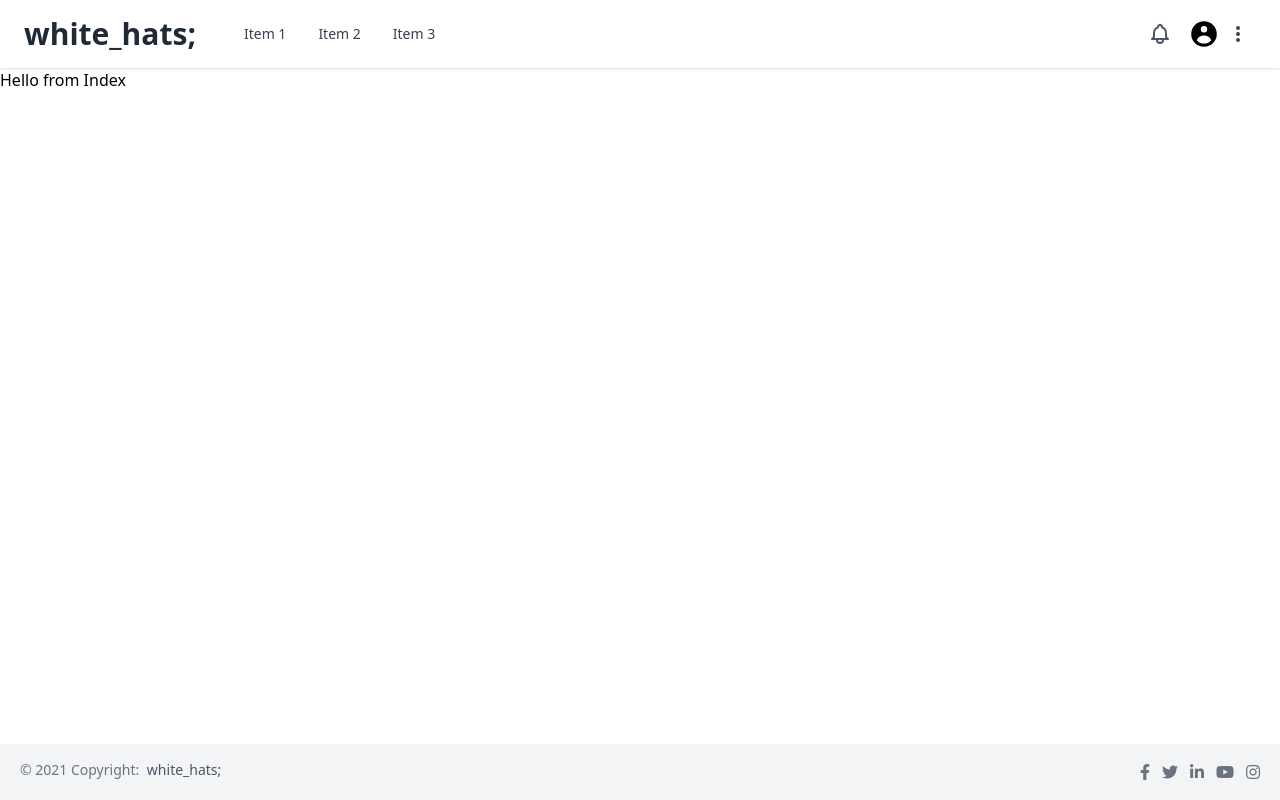
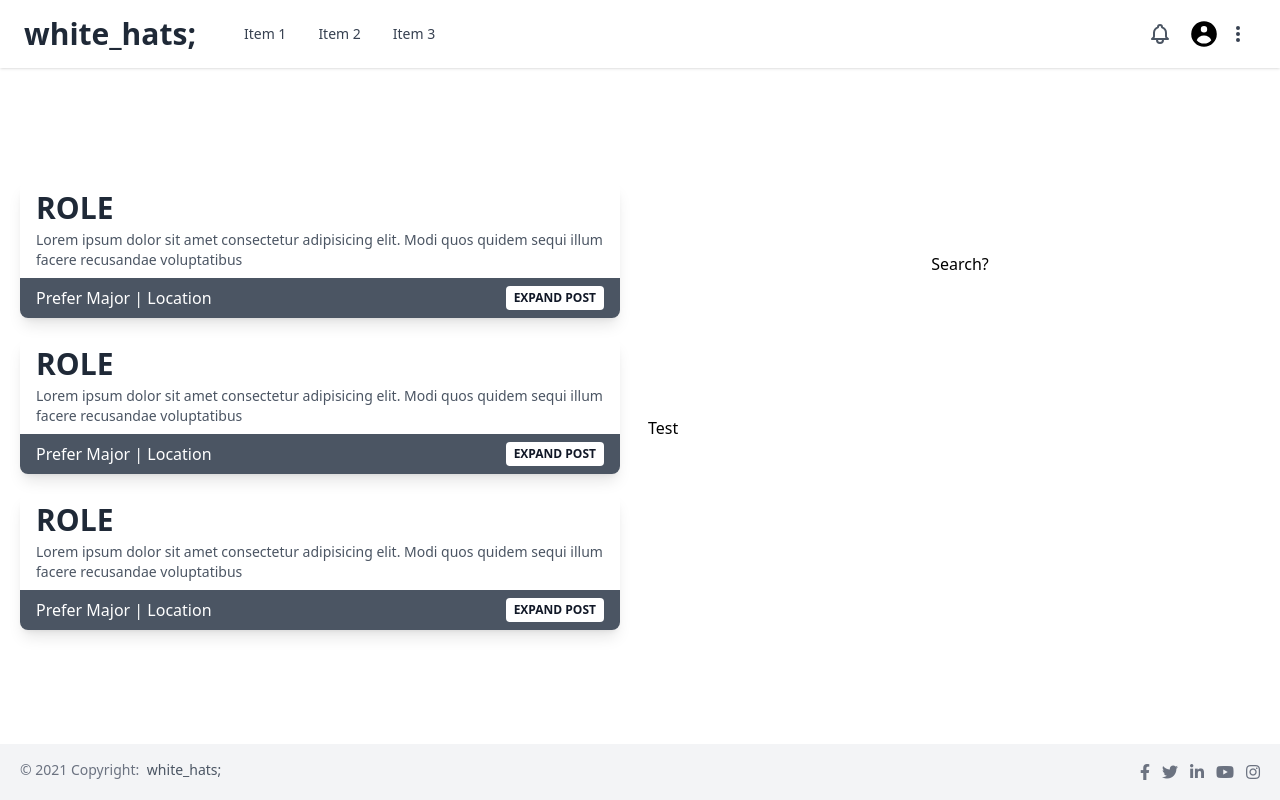
Before and after one commit to nonwiz0/studentprofile, a Django app: page / in a window 1280 px wide. Run offline with Django 3.2, Linux system fonts and the light colour scheme; some libraries are stand-ins or nearby versions.

Commit message:
Index: add list of available job

```diff
--- a/spapp/templates/spapp/index.html
+++ b/spapp/templates/spapp/index.html
@@ -2,6 +2,71 @@
 
 {% block content %}
 
-Hello from Index
+    <div class="flex flex-col-reverse py-10 mb-10 md:flex-row">
+        <div class="flex items-center justify-center w-full h-auto p-2">
+            <div class="flex flex-col w-5/6 h-full m-1 bg-white rounded-lg md:w-full space-y-5">
+                <div class="flex flex-row justify-between p-2 text-white rounded-lg bg-red">
+                    <p class="text-lg font-bold text-white">
+                        List of Available Job
+                    </p>
+                    <div class="relative" x-data="{open: false}">
+                    <button @click="open = !open" @click.outside="open = false">
+                        <svg xmlns="http://www.w3.org/2000/svg" class="w-6 h-6 rounded-lg hover:bg-white hover:text-gray-900" fill="none" viewBox="0 0 24 24" stroke="currentColor">
+                            <path stroke-linecap="round" stroke-linejoin="round" stroke-width="2" d="M8 9l4-4 4 4m0 6l-4 4-4-4" />
+                        </svg>
+                    </button>
+                    <div class="absolute right-0 z-20 w-48 py-2 mt-2 bg-white shadow-xl rounded-md dark:bg-gray-800" x-show="open">
+                        <a class="block px-4 py-3 text-sm text-gray-600 capitalize"> Sort </a>
+                        <hr />
+                    <a href="#" class="block px-4 py-3 text-sm text-gray-600 capitalize transition-colors duration-200 transform dark:text-gray-300 hover:bg-gray-100 dark:hover:bg-gray-700 dark:hover:text-white"> Language </a>
+                    <a href="#" class="block px-4 py-3 text-sm text-gray-600 capitalize transition-colors duration-200 transform dark:text-gray-300 hover:bg-gray-100 dark:hover:bg-gray-700 dark:hover:text-white"> Major </a>
+                    <a href="#" class="block px-4 py-3 text-sm text-gray-600 capitalize transition-colors duration-200 transform dark:text-gray-300 hover:bg-gray-100 dark:hover:bg-gray-700 dark:hover:text-white"> Location </a>
+                    </div>
+                    </div>
+                </div>
+
+                <div class="m-2 overflow-hidden bg-white rounded-lg shadow-lg dark:bg-gray-800">
+                    <div class="px-4 py-2">
+                        <p class="text-3xl font-bold text-gray-800 uppercase dark:text-white">Role</p>
+                        <p class="mt-1 text-sm text-gray-600 dark:text-gray-400">Lorem ipsum dolor sit amet consectetur adipisicing elit. Modi quos quidem sequi illum facere recusandae voluptatibus</p>
+                    </div>
+                    <div class="flex items-center justify-between px-4 py-2 bg-gray-600">
+                        <p class="text-base text-white">Prefer Major | Location</p>
+                        <button class="px-2 py-1 text-xs font-semibold text-gray-900 uppercase bg-white rounded transition-colors duration-200 transform hover:bg-gray-200 focus:bg-gray-400 focus:outline-none">Expand post</button>
+                    </div>
+                </div>
+                <div class="m-2 overflow-hidden bg-white rounded-lg shadow-lg dark:bg-gray-800">
+                    <div class="px-4 py-2">
+                        <p class="text-3xl font-bold text-gray-800 uppercase dark:text-white">Role</p>
+                        <p class="mt-1 text-sm text-gray-600 dark:text-gray-400">Lorem ipsum dolor sit amet consectetur adipisicing elit. Modi quos quidem sequi illum facere recusandae voluptatibus</p>
+                    </div>
+                    <div class="flex items-center justify-between px-4 py-2 bg-gray-600">
+                        <p class="text-base text-white">Prefer Major | Location</p>
+                        <button class="px-2 py-1 text-xs font-semibold text-gray-900 uppercase bg-white rounded transition-colors duration-200 transform hover:bg-gray-200 focus:bg-gray-400 focus:outline-none">Expand post</button>
+                    </div>
+                </div>
+
+                <div class="m-2 overflow-hidden bg-white rounded-lg shadow-lg dark:bg-gray-800">
+                    <div class="px-4 py-2">
+                        <p class="text-3xl font-bold text-gray-800 uppercase dark:text-white">Role</p>
+                        <p class="mt-1 text-sm text-gray-600 dark:text-gray-400">Lorem ipsum dolor sit amet consectetur adipisicing elit. Modi quos quidem sequi illum facere recusandae voluptatibus</p>
+                    </div>
+                    <div class="flex items-center justify-between px-4 py-2 bg-gray-600">
+                        <p class="text-base text-white">Prefer Major | Location</p>
+                        <button class="px-2 py-1 text-xs font-semibold text-gray-900 uppercase bg-white rounded transition-colors duration-200 transform hover:bg-gray-200 focus:bg-gray-400 focus:outline-none">Expand post</button>
+                    </div>
+                </div>
+            </div>
+
+        </div>
+        <div class="flex flex-col items-center justify-center w-full h-auto p-2">
+            <div class="flex flex-col items-center justify-center w-5/6 m-1 bg-white rounded-lg h-72 md:w-full">
+                Search?
+            </div>
+            <div class="w-5/6 m-1 bg-white rounded-lg h-72 md:w-full">
+                Test
+            </div>
+        </div>
+    </div>
 
 {% endblock %}
--- a/spapp/templates/spapp/layout.html
+++ b/spapp/templates/spapp/layout.html
@@ -16,7 +16,7 @@
 
   </head>
 
-  <body class="bg-sportsGold">
+  <body class="font-sans bg-lightGrey">
     <header>
       <!-- Header - Start -->
 
```
